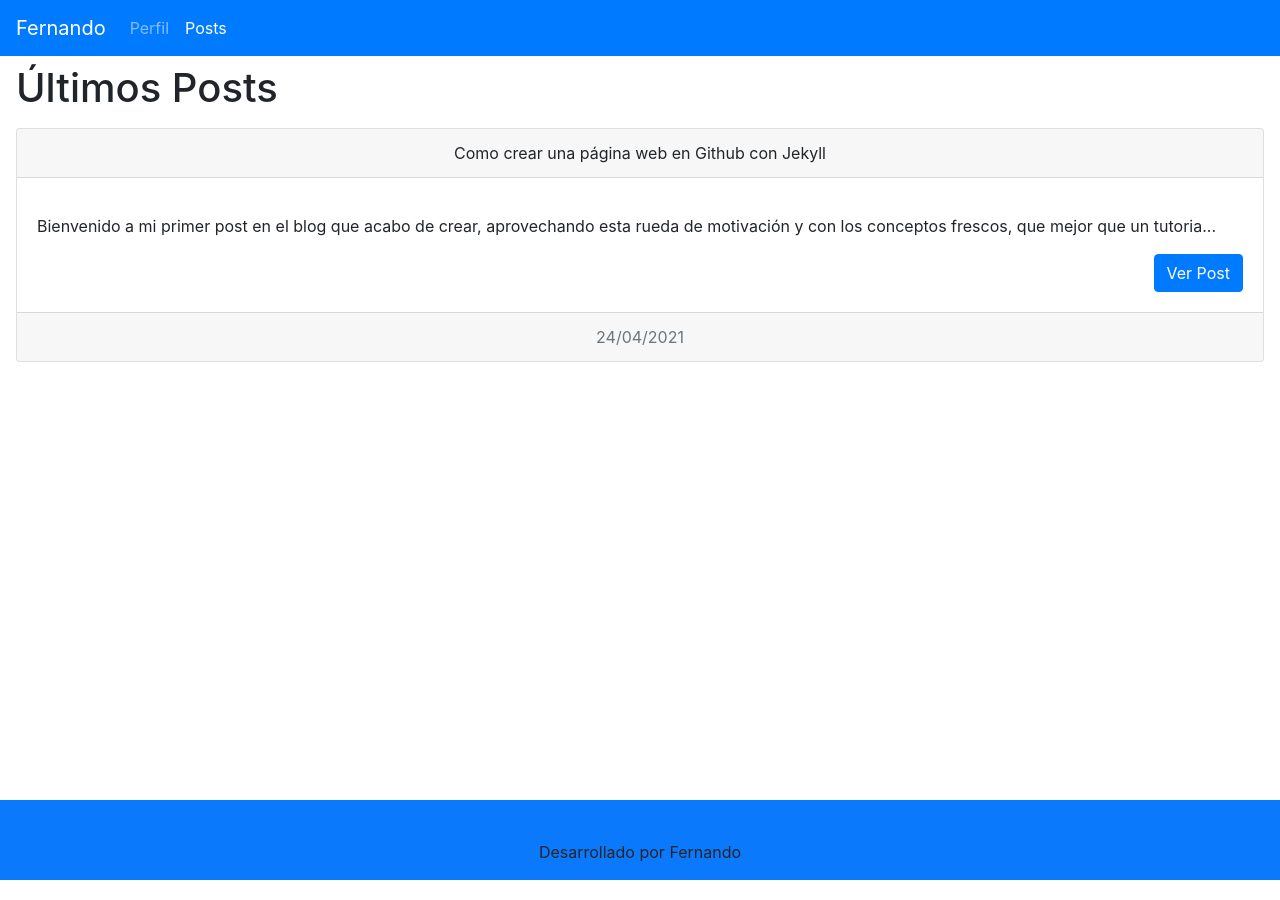
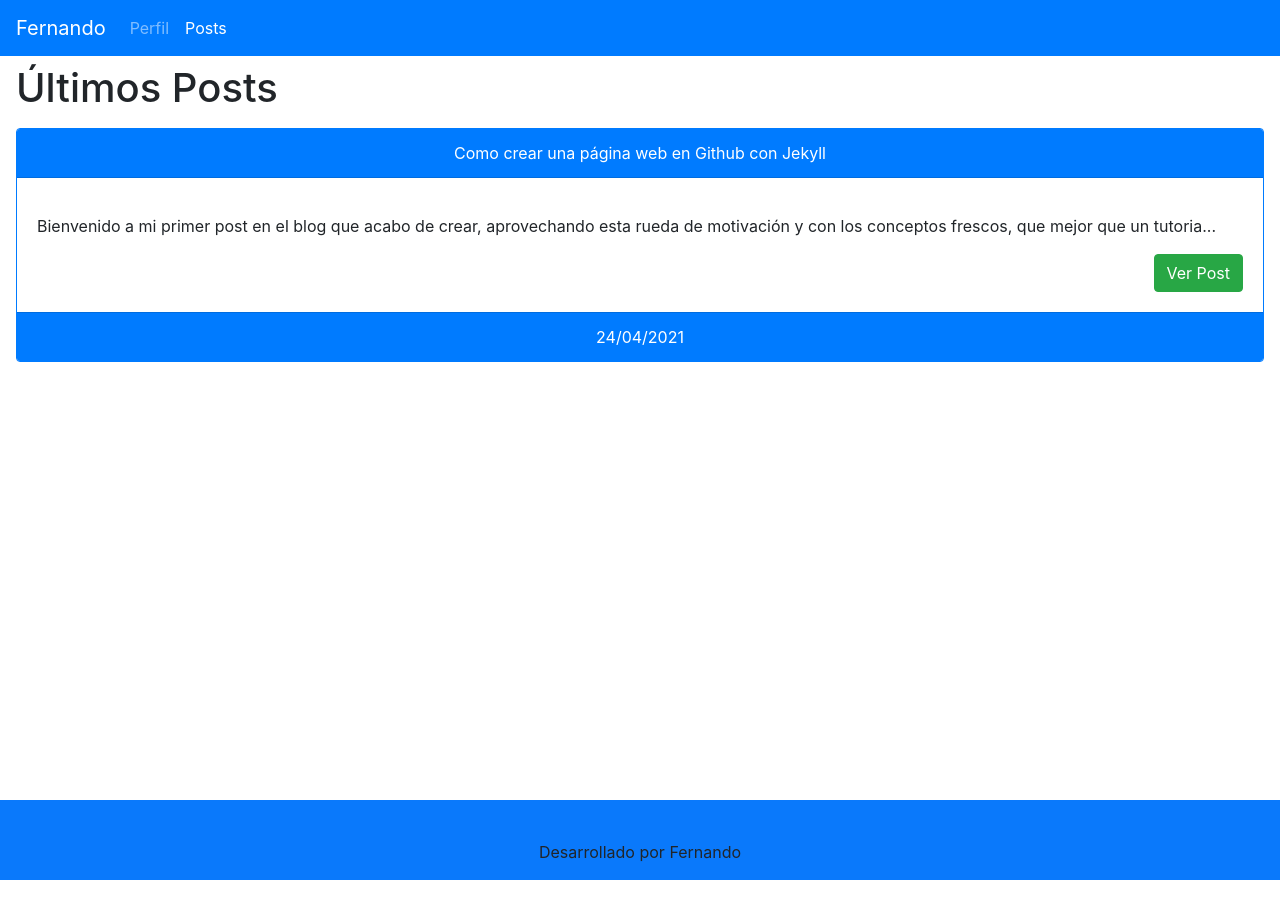
Before and after one commit to fernandonavajas/my-blog, a Jekyll site: the page built from posts.html, in a window 1280 px wide. Built offline with Jekyll 4.4.1, drawn with Linux system fonts in a browser that asks for light colours.

Commit message:
fix: cambiar estilos de la lista de post

```diff
--- a/posts.html
+++ b/posts.html
@@ -7,15 +7,15 @@ permalink: /posts
 <h1 class="py-2 px-3">Últimos Posts</h1>
 
 {% for post in site.posts %}
-  <div class="card mx-3 ">
-    <div class="card-header  text-center">
+  <div class="card mx-3 border-primary">
+    <div class="card-header bg-primary text-white text-center">
       {{ post.title }}
     </div>
     <div class="card-body">
       <p class="card-text">{{ post.excerpt | truncate: 156 }}</p>
-      <a href="/my-blog{{ post.url }}" class="btn btn-primary float-right">Ver Post</a>
+      <a href="/my-blog{{ post.url }}" class="btn btn-success float-right">Ver Post</a>
     </div>
-    <div class="card-footer text-muted text-center">
+    <div class="card-footer text-white bg-primary text-center">
       {{ post.date | date: "%d/%m/%Y" }}
     </div>
   </div>
```
